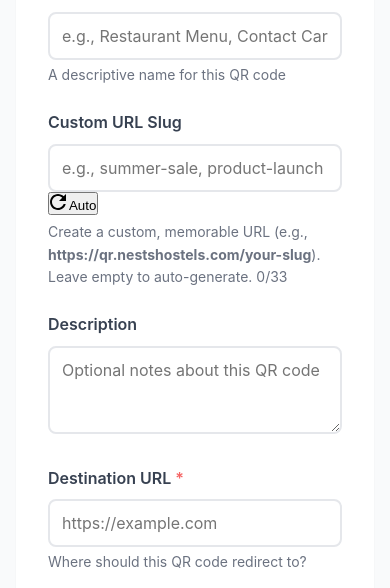
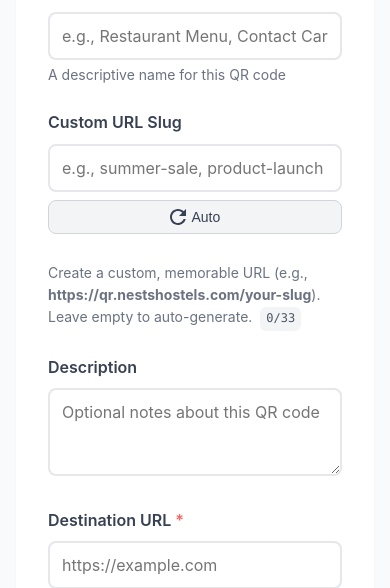
Before and after one commit to arturmamedov/qr-code-generator, a PHP site: page /create.php in a window 390 px wide. Shown: the part 258-846 px from the top of the page. Run offline with PHP 8.4, Linux system fonts and the light colour scheme; some libraries are stand-ins or nearby versions.

Commit message:
Step 7: Add UI/UX polish and styling
- Add warning-message style (yellow warning box)
- Add slug-input-wrapper with flexbox layout
- Add btn-auto-generate button styles with hover/active states
- Add slug-feedback styles (success green, error red)
- Add slug-suggestions container with styled suggestion buttons
- Add char-counter badge style with monospace font
- Add suggestion-btn with hover effects and animations
- Mobile responsive styles (480px breakpoint):
  * Stack slug input and auto-generate button vertically
  * Full-width auto-generate button
  * Adjusted font sizes for suggestions
- Smooth transitions and micro-interactions
- Accessibility-friendly focus states

```diff
--- a/assets/style.css
+++ b/assets/style.css
@@ -914,6 +914,135 @@ small {
     margin-bottom: var(--spacing-lg);
 }
 
+.warning-message {
+    padding: var(--spacing-md);
+    background: #fff3cd;
+    border-left: 4px solid #ffc107;
+    border-radius: var(--radius-sm);
+    margin-top: var(--spacing-sm);
+    color: #856404;
+    font-size: 0.875rem;
+    animation: slideIn 0.3s ease;
+}
+
+/* ============================================
+   Slug Input & Validation
+   ============================================ */
+
+.slug-input-wrapper {
+    display: flex;
+    gap: var(--spacing-sm);
+    align-items: stretch;
+}
+
+.slug-input-wrapper input {
+    flex: 1;
+}
+
+.btn-auto-generate {
+    display: inline-flex;
+    align-items: center;
+    gap: 0.35rem;
+    padding: 0.5rem 0.875rem;
+    background: var(--gray-100);
+    color: var(--gray-700);
+    border: 1px solid var(--gray-300);
+    border-radius: var(--radius-md);
+    font-size: 0.875rem;
+    font-weight: 500;
+    cursor: pointer;
+    transition: all 0.2s;
+    white-space: nowrap;
+}
+
+.btn-auto-generate:hover:not(:disabled) {
+    background: var(--gray-200);
+    border-color: var(--gray-400);
+}
+
+.btn-auto-generate:active:not(:disabled) {
+    transform: scale(0.98);
+}
+
+.btn-auto-generate:disabled {
+    opacity: 0.6;
+    cursor: not-allowed;
+}
+
+.btn-auto-generate svg {
+    width: 16px;
+    height: 16px;
+}
+
+.slug-feedback {
+    margin-top: var(--spacing-xs);
+    font-size: 0.875rem;
+    font-weight: 500;
+    display: flex;
+    align-items: center;
+    gap: 0.35rem;
+    min-height: 1.25rem;
+}
+
+.slug-feedback.success {
+    color: var(--success-color);
+}
+
+.slug-feedback.error {
+    color: var(--error-color);
+}
+
+.slug-suggestions {
+    margin-top: var(--spacing-sm);
+    padding: var(--spacing-sm);
+    background: var(--gray-50);
+    border: 1px solid var(--gray-200);
+    border-radius: var(--radius-md);
+    font-size: 0.875rem;
+}
+
+.slug-suggestions strong {
+    display: block;
+    margin-bottom: var(--spacing-xs);
+    color: var(--gray-700);
+}
+
+.suggestion-btn {
+    display: inline-block;
+    padding: 0.25rem 0.625rem;
+    margin: 0.25rem 0.25rem 0 0;
+    background: white;
+    color: var(--primary-color);
+    border: 1px solid var(--primary-color);
+    border-radius: var(--radius-sm);
+    font-size: 0.8125rem;
+    font-family: 'Monaco', 'Menlo', 'Courier New', monospace;
+    cursor: pointer;
+    transition: all 0.2s;
+}
+
+.suggestion-btn:hover {
+    background: var(--primary-color);
+    color: white;
+    transform: translateY(-1px);
+    box-shadow: 0 2px 4px rgba(0, 0, 0, 0.1);
+}
+
+.suggestion-btn:active {
+    transform: translateY(0);
+}
+
+.char-counter {
+    display: inline-block;
+    margin-left: var(--spacing-xs);
+    padding: 0.125rem 0.375rem;
+    background: var(--gray-100);
+    border-radius: var(--radius-sm);
+    font-family: 'Monaco', 'Menlo', 'Courier New', monospace;
+    font-size: 0.75rem;
+    color: var(--gray-600);
+}
+
 /* ============================================
    Stats Display (Edit Page)
    ============================================ */
@@ -1580,6 +1709,25 @@ a:focus-visible {
         padding: 0.5rem;
         font-size: 1.25rem;
     }
+
+    /* Slug input on mobile */
+    .slug-input-wrapper {
+        flex-direction: column;
+    }
+
+    .btn-auto-generate {
+        width: 100%;
+        justify-content: center;
+    }
+
+    .slug-suggestions {
+        font-size: 0.8125rem;
+    }
+
+    .suggestion-btn {
+        font-size: 0.75rem;
+        padding: 0.375rem 0.5rem;
+    }
 }
 
 /* ============================================
```
